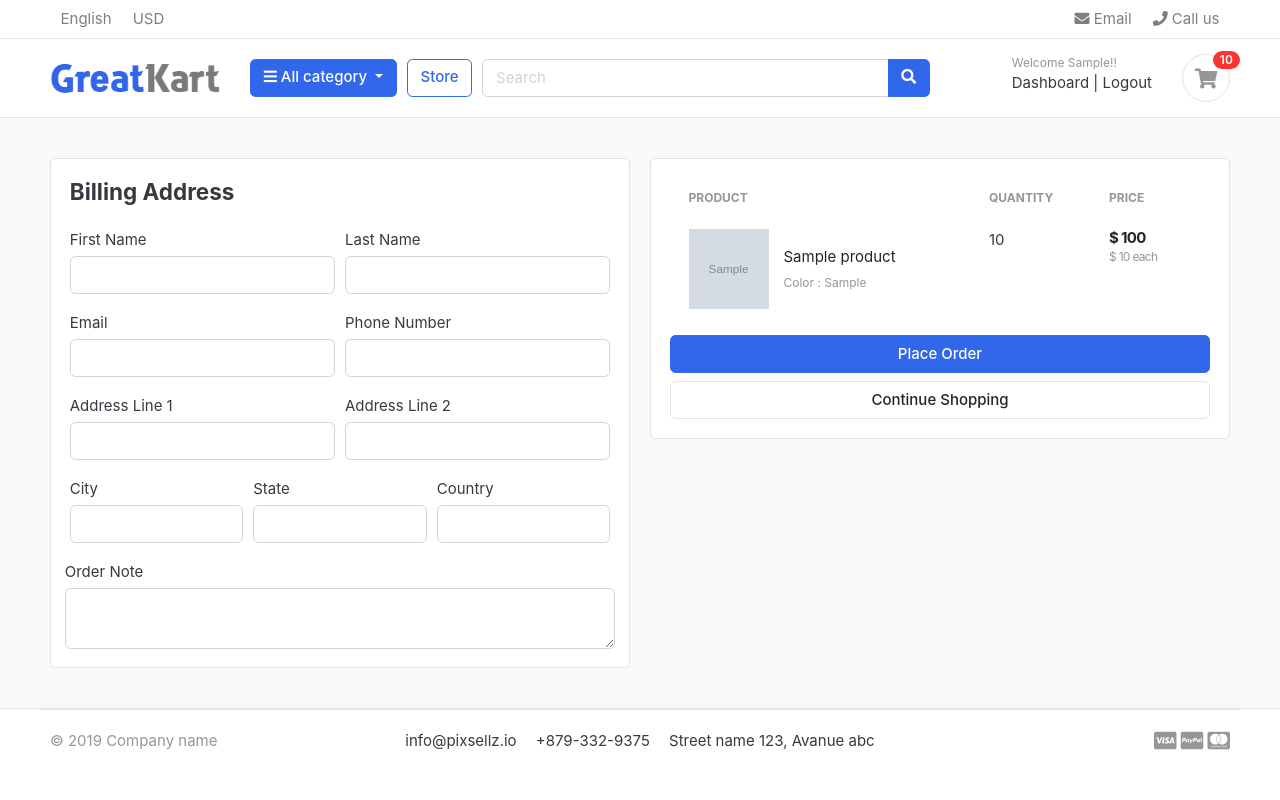
After one commit to tanishkassingh/greatkart-django, a Django app: page /cart/checkout/ in a window 1280 px wide. The commit adds this page. Run offline with Django 3.2, Linux system fonts and the light colour scheme; a user stored in the database is signed in; tables that the repository leaves empty hold one stand-in row (values such as "Sample post"); grey boxes marked "Sample" are stand-in pictures; some libraries are stand-ins or nearby versions; some web fonts are replaced.

Commit message:
handled cart and checkoutpage for logged in users

```diff
--- a/carts/context_processors.py
+++ b/carts/context_processors.py
@@ -9,7 +9,10 @@ def counter(request):
     else:
         try:
             cart=Cart.objects.filter(cart_id=_cart_id(request))
-            cart_items=CartItem.objects.all().filter(cart=cart[:1])
+            if request.user.is_authenticated:
+                cart_items=CartItem.objects.all().filter(user=request.user)
+            else:
+                cart_items=CartItem.objects.all().filter(cart=cart[:1])
             for cart_item in cart_items:
                 cart_count+=cart_item.quantity
         except Cart.DoesNotExist:
--- a/carts/models.py
+++ b/carts/models.py
@@ -1,5 +1,7 @@
 from django.db import models
 from store.models import Product,Variation
+from accounts.models import Account
+
 
 # Create your models here.
 class Cart(models.Model):
@@ -10,9 +12,10 @@ class Cart(models.Model):
         return self.cart_id
 
 class CartItem(models.Model):
+    user=models.ForeignKey(Account, on_delete=models.CASCADE,null=True)
     product=models.ForeignKey(Product, on_delete=models.CASCADE)
     variations=models.ManyToManyField(Variation,blank=True)
-    cart=models.ForeignKey(Cart, on_delete=models.CASCADE)
+    cart=models.ForeignKey(Cart, on_delete=models.CASCADE, null=True)
     quantity=models.IntegerField()
     is_active=models.BooleanField(default=True)
 
--- a/carts/urls.py
+++ b/carts/urls.py
@@ -6,4 +6,6 @@ urlpatterns=[
    path('add_cart/<int:product_id>/', views.add_cart, name='add_cart'),
    path('remove_cart/<int:product_id>/<int:cart_item_id>/', views.remove_cart, name='remove_cart'),
    path('remove_cart_item/<int:product_id>/<int:cart_item_id>/', views.remove_cart_item, name='remove_cart_item'),
+
+   path('checkout/',views.checkout,name='checkout'),
 ]
--- a/carts/views.py
+++ b/carts/views.py
@@ -5,6 +5,7 @@ from .models import Cart, CartItem
 # Create your views here.
 from django.http import HttpResponse
 from django.core.exceptions import ObjectDoesNotExist
+from django.contrib.auth.decorators import login_required
 
 def _cart_id(request):
     cart=request.session.session_key
@@ -12,80 +13,132 @@ def _cart_id(request):
         cart=request.session.create()
     return cart
 
-def add_cart(request,product_id):
-    product=Product.objects.get(id=product_id) # get the product
-    product_variation=[]
-    if request.method =='POST':
-        for item in request.POST:
-            key = item
-            value =request.POST[key]
+def add_cart(request, product_id):
+    current_user = request.user
+    product = Product.objects.get(id=product_id) #get the product
+    # If the user is authenticated
+    if current_user.is_authenticated:
+        product_variation = []
+        if request.method == 'POST':
+            for item in request.POST:
+                key = item
+                value = request.POST[key]
 
-            try:
-                variation=Variation.objects.get(product=product,variation_category__iexact=key,variation_value__iexact=value)
-                product_variation.append(variation)
-            except:
-                pass
+                try:
+                    variation = Variation.objects.get(product=product, variation_category__iexact=key, variation_value__iexact=value)
+                    product_variation.append(variation)
+                except:
+                    pass
 
 
-    try:
-        cart=Cart.objects.get(cart_id=_cart_id(request)) # get the cart using the cart_id present in the session
-    except Cart.DoesNotExist:
-        cart=Cart.objects.create(
-            cart_id=_cart_id(request)
-        )
-    cart.save()
+        is_cart_item_exists = CartItem.objects.filter(product=product, user=current_user).exists()
+        if is_cart_item_exists:
+            cart_item = CartItem.objects.filter(product=product, user=current_user)
+            ex_var_list = []
+            id = []
+            for item in cart_item:
+                existing_variation = item.variations.all()
+                ex_var_list.append(list(existing_variation))
+                id.append(item.id)
 
-    is_cart_item_exists=CartItem.objects.filter(product=product,cart=cart).exists()
+            if product_variation in ex_var_list:
+                # increase the cart item quantity
+                index = ex_var_list.index(product_variation)
+                item_id = id[index]
+                item = CartItem.objects.get(product=product, id=item_id)
+                item.quantity += 1
+                item.save()
 
-    if is_cart_item_exists:
-        cart_item=CartItem.objects.filter(product=product,cart=cart)
-        #we need
-        #existing variation - database
-        #current variation-product variation
-        #we also need item id -database
+            else:
+                item = CartItem.objects.create(product=product, quantity=1, user=current_user)
+                if len(product_variation) > 0:
+                    item.variations.clear()
+                    item.variations.add(*product_variation)
+                item.save()
+        else:
+            cart_item = CartItem.objects.create(
+                product = product,
+                quantity = 1,
+                user = current_user,
+            )
+            if len(product_variation) > 0:
+                cart_item.variations.clear()
+                cart_item.variations.add(*product_variation)
+            cart_item.save()
+        return redirect('cart')
+    # If the user is not authenticated
+    else:
+        product_variation = []
+        if request.method == 'POST':
+            for item in request.POST:
+                key = item
+                value = request.POST[key]
 
-        ex_var_list=[]
-        id=[]
-        for item in cart_item:
-            existing_variation=item.variations.all()
-            ex_var_list.append(list(existing_variation))
-            id.append(item.id)
-        print(ex_var_list)
+                try:
+                    variation = Variation.objects.get(product=product, variation_category__iexact=key, variation_value__iexact=value)
+                    product_variation.append(variation)
+                except:
+                    pass
 
-        if product_variation in ex_var_list:
-            # increase the cart item quantity.
-            index=ex_var_list.index(product_variation)
-            item_id=id[index]
-            item=CartItem.objects.get(product=product,id=item_id)
-            item.quantity += 1
-            item.save()
+
+        try:
+            cart = Cart.objects.get(cart_id=_cart_id(request)) # get the cart using the cart_id present in the session
+        except Cart.DoesNotExist:
+            cart = Cart.objects.create(
+                cart_id = _cart_id(request)
+            )
+        cart.save()
+
+        is_cart_item_exists = CartItem.objects.filter(product=product, cart=cart).exists()
+        if is_cart_item_exists:
+            cart_item = CartItem.objects.filter(product=product, cart=cart)
+            # existing_variations -> database
+            # current variation -> product_variation
+            # item_id -> database
+            ex_var_list = []
+            id = []
+            for item in cart_item:
+                existing_variation = item.variations.all()
+                ex_var_list.append(list(existing_variation))
+                id.append(item.id)
+
+            print(ex_var_list)
+
+            if product_variation in ex_var_list:
+                # increase the cart item quantity
+                index = ex_var_list.index(product_variation)
+                item_id = id[index]
+                item = CartItem.objects.get(product=product, id=item_id)
+                item.quantity += 1
+                item.save()
+
+            else:
+                item = CartItem.objects.create(product=product, quantity=1, cart=cart)
+                if len(product_variation) > 0:
+                    item.variations.clear()
+                    item.variations.add(*product_variation)
+                item.save()
         else:
-            item=CartItem.objects.create(product=product, quantity=1, cart=cart)
+            cart_item = CartItem.objects.create(
+                product = product,
+                quantity = 1,
+                cart = cart,
+            )
             if len(product_variation) > 0:
-                item.variations.clear()
-                # for  item in product_variation:
-                item.variations.add(*product_variation)
-        # cart_item.quantity += 1 # cart_item.quality = cart_item.quantity + 1
-            item.save()
-    else:
-        cart_item=CartItem.objects.create(
-            product=product,
-            quantity=1,
-            cart=cart,
-        )
-        if len(product_variation) > 0:
-            cart_item.variations.clear()
-            # for  item in product_variation:
-            cart_item.variations.add(*product_variation)
-        cart_item.save()
-    return redirect('cart')
+                cart_item.variations.clear()
+                cart_item.variations.add(*product_variation)
+            cart_item.save()
+        return redirect('cart')
 
 def remove_cart(request,product_id,cart_item_id):
-    cart=Cart.objects.get(cart_id=_cart_id(request))
+
     product=get_object_or_404(Product,id=product_id)
     try:
-
-        cart_item=CartItem.objects.get(product=product,cart=cart,id=cart_item_id)
+        if request.user.is_authenticated:
+            cart_item=CartItem.objects.get(product=product,user=request.user,id=cart_item_id)
+        else:
+            cart=Cart.objects.get(cart_id=_cart_id(request))
+            cart_item=CartItem.objects.get(product=product,cart=cart,id=cart_item_id)
         if cart_item.quantity>1:
             cart_item.quantity-=1
             cart_item.save()
@@ -96,18 +149,27 @@ def remove_cart(request,product_id,cart_item_id):
     return redirect('cart')
 
 def remove_cart_item(request,product_id,cart_item_id):
-    cart=Cart.objects.get(cart_id=_cart_id(request))
+
     product=get_object_or_404(Product,id=product_id)
-    cart_item=CartItem.objects.get(product=product,cart=cart,id=cart_item_id)
+    if request.user.is_authenticated:
+        cart_item=CartItem.objects.get(product=product,user=request.user,id=cart_item_id)
+
+    else:
+        cart=Cart.objects.get(cart_id=_cart_id(request))
+
+        cart_item=CartItem.objects.get(product=product,cart=cart,id=cart_item_id)
     cart_item.delete()
     return redirect('cart')
 
-def cart(request, total=0, quantity=0, cart_items=None,):
+def cart(request, total=0, quantity=0, cart_items=None):
     try:
         tax=0
         grand_total=0
-        cart = Cart.objects.get(cart_id=_cart_id(request))
-        cart_items = CartItem.objects.filter(cart=cart, is_active=True)
+        if request.user.is_authenticated:
+            cart_items = CartItem.objects.filter(user=request.user, is_active=True)
+        else:
+            cart = Cart.objects.get(cart_id=_cart_id(request))
+            cart_items = CartItem.objects.filter(cart=cart, is_active=True)
         for cart_item in cart_items:
             total += (cart_item.product.price * cart_item.quantity)
             quantity += cart_item.quantity
@@ -124,3 +186,30 @@ def cart(request, total=0, quantity=0, cart_items=None,):
         'grand_total':grand_total,
     }
     return render(request,'store/cart.html',context)
+
+@login_required(login_url='login')
+def checkout(request,total=0, quantity=0, cart_items=None):
+    try:
+        tax=0
+        grand_total=0
+        if request.user.is_authenticated:
+            cart_items = CartItem.objects.filter(user=request.user, is_active=True)
+        else:
+            cart = Cart.objects.get(cart_id=_cart_id(request))
+            cart_items = CartItem.objects.filter(cart=cart, is_active=True)
+        for cart_item in cart_items:
+            total += (cart_item.product.price * cart_item.quantity)
+            quantity += cart_item.quantity
+        tax = (2 * total) / 100
+        grand_total = total + tax
+    except ObjectDoesNotExist:
+        pass  # Ignore the exception
+
+    context={
+        'total': total,
+        'quantity':quantity,
+        'cart_items':cart_items,
+        'tax':tax,
+        'grand_total':grand_total,
+    }
+    return render(request,'store/checkout.html',context)
--- a/greatkart/settings.py
+++ b/greatkart/settings.py
@@ -143,6 +143,6 @@ MESSAGE_TAGS={
 
 EMAIL_HOST='smtp.gmail.com'
 EMAIL_PORT=587
-EMAIL_HOST_USER='shivay6e@gmail.com'
-EMAIL_HOST_PASSWORD='jmbgdszpjuofypiq'
+EMAIL_HOST_USER='tanishkaaasingh@gmail.com'
+EMAIL_HOST_PASSWORD='vakuuesmbtdbmovp'
 EMAIL_USE_TLS=True
--- a/templates/store/cart.html
+++ b/templates/store/cart.html
@@ -102,7 +102,7 @@
                 <p class="text-center mb-3">
                     <img src="{% static './images/misc/payments.png' %}" height="26">
                 </p>
-                <a href="./place-order.html" class="btn btn-primary btn-block"> Checkout </a>
+                <a href="{% url 'checkout' %}" class="btn btn-primary btn-block"> Checkout </a>
                 <a href="{% url 'store' %}" class="btn btn-light btn-block">Continue Shopping</a>
             </div> <!-- card-body.// -->
             </div> <!-- card.// -->
--- /dev/null
+++ b/templates/store/checkout.html
@@ -0,0 +1,140 @@
+{% extends 'base.html' %}
+{% load static %}
+
+{% block content %}
+
+
+<section class="section-content padding-y bg">
+<div class="container">
+
+<!-- ============================ COMPONENT 1 ================================= -->
+
+<div class="row">
+	<aside class="col-lg-6">
+<div class="card">
+  <div class="card-body">
+    <h4 class="card-title mb-4">Billing Address</h4>
+    <form action="#" method="POST">
+      {% csrf_token %}
+      <div class="form-row">
+        <div class="col form-group">
+          <label for="">First Name</label>
+          <input type="text" name="first_name" class="form-control" required>
+        </div>
+        <div class="col form-group">
+          <label for="">Last Name</label>
+          <input type="text" name="last_name" class="form-control" required>
+        </div>
+      </div>
+      <div class="form-row">
+        <div class="col form-group">
+          <label for="">Email</label>
+          <input type="email" name="email" class="form-control" required>
+        </div>
+        <div class="col form-group">
+          <label for="">Phone Number</label>
+          <input type="text" name="phone" class="form-control" required>
+        </div>
+      </div>
+      <div class="form-row">
+        <div class="col form-group">
+          <label for="">Address Line 1</label>
+          <input type="text" name="address_line_1" class="form-control" required>
+        </div>
+        <div class="col form-group">
+          <label for="">Address Line 2</label>
+          <input type="text" name="address_line_2" class="form-control">
+        </div>
+      </div>
+      <div class="form-row">
+        <div class="col form-group">
+          <label for="">City</label>
+          <input type="text" name="city" class="form-control" required>
+        </div>
+        <div class="col form-group">
+          <label for="">State</label>
+          <input type="text" name="state" class="form-control" required>
+        </div>
+        <div class="col form-group">
+          <label for="">Country</label>
+          <input type="text" name="country" class="form-control" required>
+        </div>
+        </div>
+        <div class="form-row">
+          <label for="">Order Note</label>
+          <textarea name="order_note" rows="2" class="form-control"></textarea>
+        </div>
+
+    </form>
+
+  </div>
+</div> <!-- card.// -->
+
+	</aside> <!-- col.// -->
+	<aside class="col-lg-6">
+
+		<div class="card">
+		<div class="card-body">
+      <table class="table table-borderless table-shopping-cart">
+      <thead class="text-muted">
+      <tr class="small text-uppercase">
+        <th scope="col">Product</th>
+        <th scope="col" width="120">Quantity</th>
+        <th scope="col" width="120">Price</th>
+
+      </tr>
+      </thead>
+      <tbody>
+
+      {% for cart_item in cart_items %}
+      <tr>
+      	<td>
+      		<figure class="itemside align-items-center">
+      			<div class="aside"><img src="{{ cart_item.product.images.url }}" class="img-sm"></div>
+      			<figcaption class="info">
+      				<a href="{{ cart_item.product.get_url }}" class="title text-dark">{{ cart_item.product.product_name }}</a>
+      				<p class="text-muted small">
+      					{% if cart_item.variations.all %}
+      						{% for item in cart_item.variations.all %}
+      							{{ item.variation_category | capfirst }} : {{ item.variation_value | capfirst }} <br>
+      						{% endfor %}
+      					{% endif %}
+      				</p>
+      			</figcaption>
+      		</figure>
+      	</td>
+      	<td>
+      		<!-- col.// -->
+      				<label for="">{{ cart_item.quantity }}</label>
+      	</td>
+      	<td>
+      		<div class="price-wrap">
+      			<var class="price">$ {{ cart_item.sub_total }}</var>
+      			<small class="text-muted"> $ {{ cart_item.product.price }} each </small>
+      		</div> <!-- price-wrap .// -->
+      	</td>
+
+      </tr>
+      {% endfor %}
+
+      </tbody>
+      </table>
+
+      <button type="submit" name="submit" class="btn btn-primary btn-block">Place Order</button>
+			<a href="{% url 'store' %}" class="btn btn-light btn-block">Continue Shopping</a>
+      </form>
+		</div> <!-- card-body.// -->
+		</div> <!-- card.// -->
+
+</aside> <!-- col.// -->
+
+
+</div> <!-- row.// -->
+
+<!-- ============================ COMPONENT 1 END .// ================================= -->
+
+</div> <!-- container .//  -->
+</section>
+<!-- ========================= SECTION CONTENT END// ========================= -->
+
+{% endblock %}
```
Also changed, not shown: accounts/views.py (+62 -1 lines), carts/migrations/0003_auto_20230522_1644.py (added).
